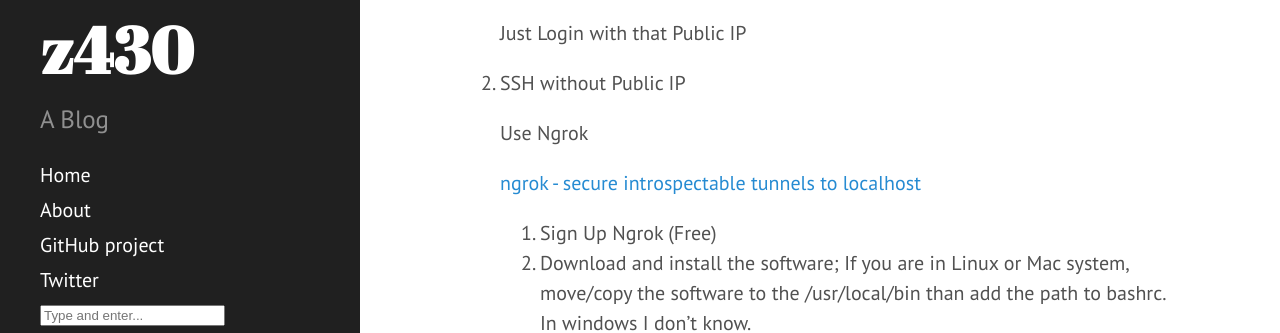
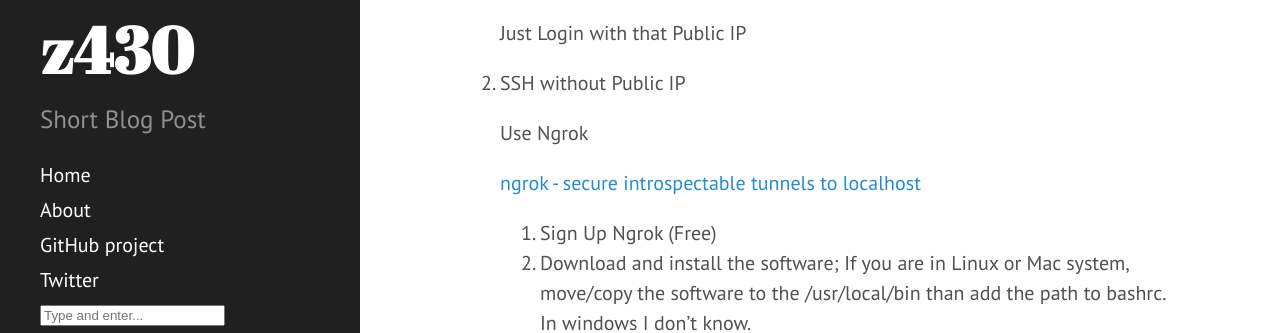
Before and after one commit to z430/z430.github.io, a Jekyll site: the page built from _posts/2020-3-7-SSH-and-Remote-Desktop-Setup-Without-Public-IP.md, in a window 1280 px wide. Shown: the part 482-815 px from the top of the page. Built offline with Jekyll 4.4.1, drawn with Linux system fonts in a browser that asks for light colours; comment, search, counter and statistics services are not loaded.

```diff
--- a/_config.yml
+++ b/_config.yml
@@ -20,7 +20,7 @@ plugins:
 
 # Setup
 title:            z430
-description:      'A Blog'
+description:      'Short Blog Post'
 baseurl:          '/'
 disqus:           'z430-github-io'
 
@@ -28,7 +28,7 @@ author:
   name:           'z430'
   url:            https://twitter.com/mays
 
-paginate:         50
+paginate:         5
 
 github:
   repo:           https://github.com/poole/z430
--- a/_posts/2020-3-7-SSH-and-Remote-Desktop-Setup-Without-Public-IP.md
+++ b/_posts/2020-3-7-SSH-and-Remote-Desktop-Setup-Without-Public-IP.md
@@ -3,7 +3,8 @@ layout: post
 title: SSH and Remote Desktop Setup Without Public IP
 ---
 
-With Corona Virus spread all over the world, a lot Company try to use Work From Home aka WFH for their worker. Some Company may have limited computer resource, and the worker usually cannot bring the computer to home. Such as AI Engineer if they don't have Cloud Instance they have to remote their local computer from home.
+With Corona Virus spread all over the world, a lot Company try to use Work From Home aka WFH for their worker.
+Some Company may have limited computer resource, and the worker usually cannot bring the computer to home. Such as AI Engineer if they don't have Cloud Instance they have to remote their local computer from home.
 
 Here is my walkthrough to remote local connected computer with internet.
 
```
Also changed, not shown: _posts/2020-3-18-Find-a-File-or-Extension-in-Terminal.md (+2 -0 lines).
